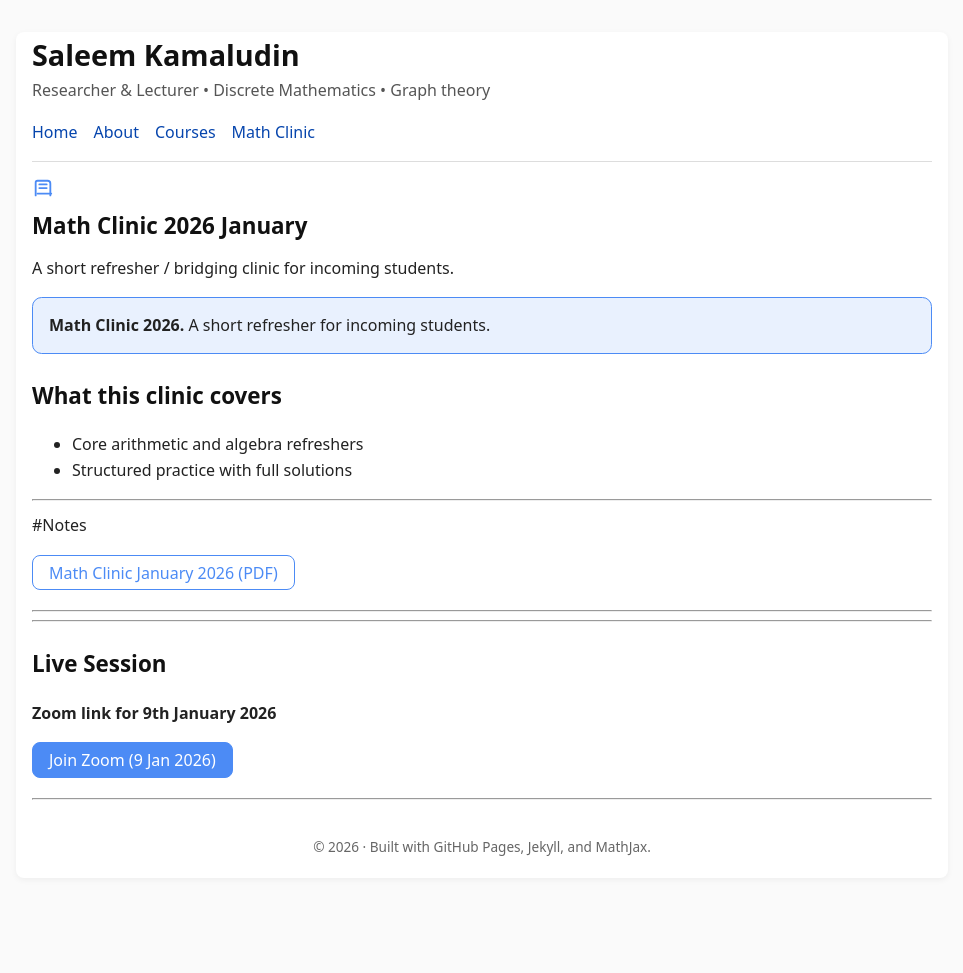
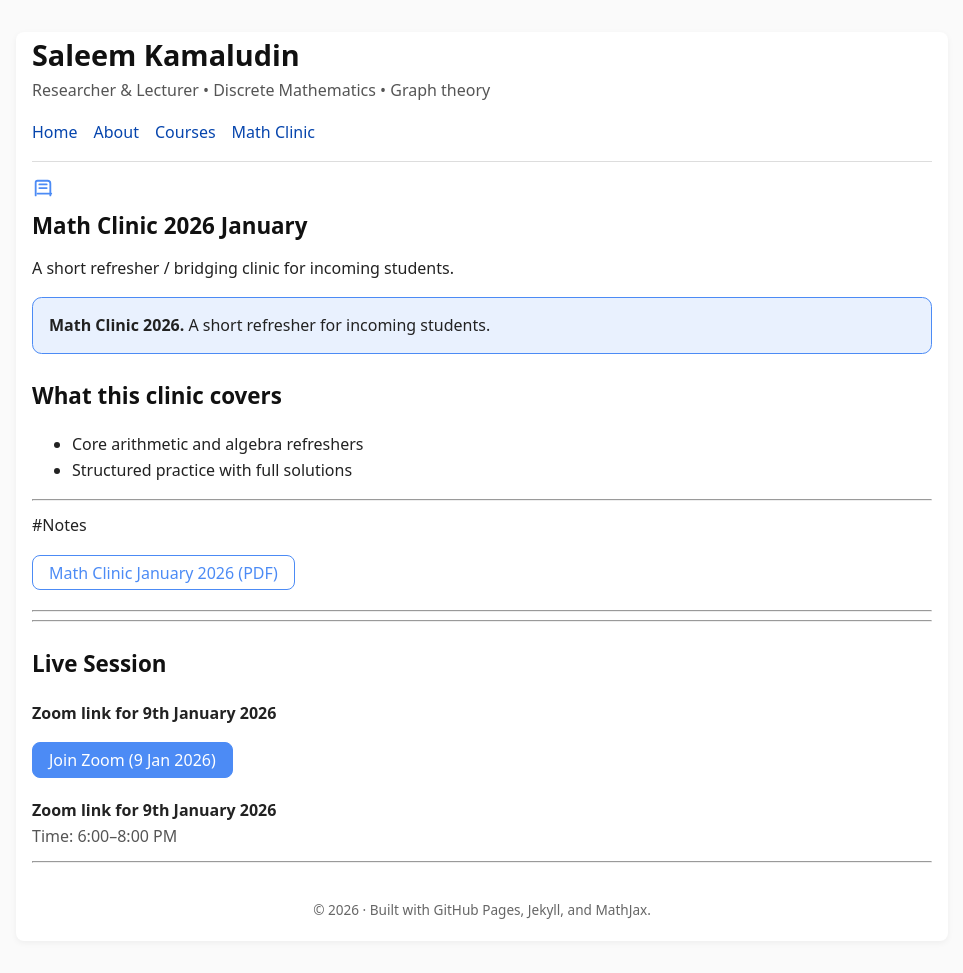
Before and after one commit to SaleemKamaludin/SaleemKamaludin.github.io, a Jekyll site: the page built from courses/math-clinic-2026/index.md, in a window 1280 px wide. Shown: the whole page, without its empty margins (158-1121 px from the left). Built offline with Jekyll 4.4.1, drawn with Linux system fonts in a browser that asks for light colours; before the commit the page ends 910 px from its top, so only the background shows below that.

Commit message:
Update index.md

```diff
--- a/courses/math-clinic-2026/index.md
+++ b/courses/math-clinic-2026/index.md
@@ -84,8 +84,9 @@ permalink: /courses/math-clinic-2026/
 
 <div class="session-buttons">
   <a class="btn btn-primary"
-     href="PASTE_YOUR_ZOOM_LINK_HERE"
+     href="[PASTE_YOUR_ZOOM_LINK_HERE](https://sta-uwi-edu.zoom.us/j/96192514419?pwd=xyYI7hWHf9ltesoEwMyJzxKczAa065.1)"
      target="_blank" rel="noopener noreferrer">
     Join Zoom (9 Jan 2026)
   </a>
 </div>
+<p><b>Zoom link for 9th January 2026</b><br><span style="color:#555;">Time: 6:00–8:00 PM</span></p>
```
